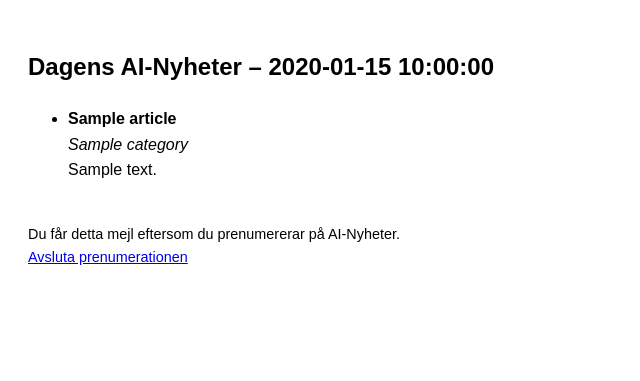
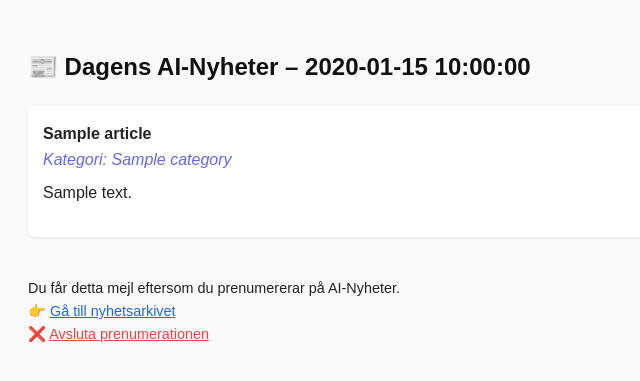
Before and after one commit to andersasplundberggren/ai-nyheter-backend, a Flask app: template templates/digest.html in a window 1280 px wide. Shown: the top 381 px of the page, without its empty margins (0-640 px from the left). Run offline with Flask 3, Linux system fonts and the light colour scheme; the template is opened without the code that fills it: most values are stand-ins (such as "Sample title", 1, 10 or a date in 2020).

Commit message:
Update digest.html

```diff
--- a/templates/digest.html
+++ b/templates/digest.html
@@ -4,16 +4,17 @@
   <meta charset="UTF-8">
   <title>AI-Nyheter – Dagens sammanfattning</title>
 </head>
-<body style="font-family: Arial, sans-serif; line-height: 1.6; padding: 20px;">
-  <h2>Dagens AI-Nyheter – {{ date }}</h2>
+<body style="font-family: Arial, sans-serif; line-height: 1.6; padding: 20px; background-color: #f9f9f9; color: #222;">
+
+  <h2 style="color: #111;">📰 Dagens AI-Nyheter – {{ date }}</h2>
 
   {% if articles %}
-    <ul>
+    <ul style="padding-left: 0; list-style: none;">
       {% for article in articles %}
-        <li>
-          <strong>{{ article.title }}</strong><br>
-          <em>{{ article.category }}</em><br>
-          {{ article.summary }}
+        <li style="margin-bottom: 20px; padding: 15px; background: #fff; border-radius: 6px; box-shadow: 0 1px 3px rgba(0,0,0,0.08);">
+          <strong style="font-size: 16px;">{{ article.title }}</strong><br>
+          <em style="color: #6366f1;">Kategori: {{ article.category }}</em><br>
+          <p style="margin-top: 8px;">{{ article.summary }}</p>
         </li>
       {% endfor %}
     </ul>
@@ -23,7 +24,9 @@
 
   <p style="margin-top: 40px; font-size: 0.9em;">
     Du får detta mejl eftersom du prenumererar på AI-Nyheter.<br>
-    <a href="{{ unsubscribe_link }}">Avsluta prenumerationen</a>
+    👉 <a href="https://andersasplundberggren.github.io/ai-nyheter-frontend/arkiv.html" style="color: #2563eb;">Gå till nyhetsarkivet</a><br>
+    ❌ <a href="{{ unsubscribe_link }}" style="color: #ef4444;">Avsluta prenumerationen</a>
   </p>
+
 </body>
 </html>
```
